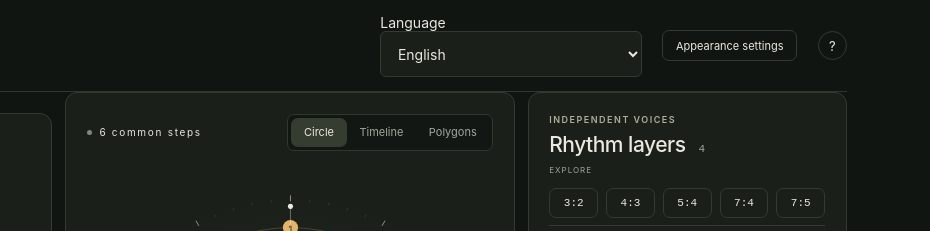
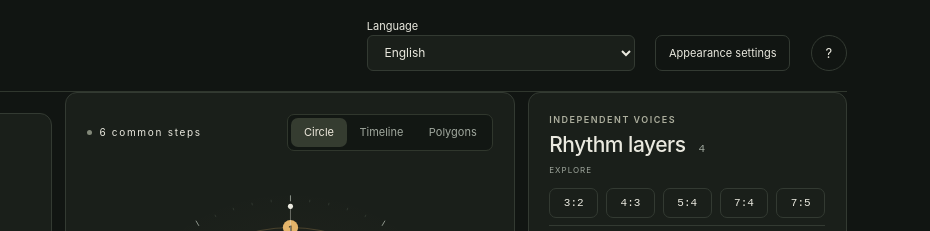
Before and after one commit to KornelSzyszka/polyrhythmer, a website built with Vite: page index.html in a window 1280 px wide. Shown: the top 231 px of the page, 350-1280 px from the left. Built offline with nearby package versions, Linux system fonts and the light colour scheme.

Commit message:
align header language controls

```diff
--- a/src/styles.css
+++ b/src/styles.css
@@ -177,10 +177,30 @@ h3 {
   font-size: 11px;
   padding: 8px 10px;
 }
+.language-select {
+  display: grid;
+  gap: var(--space-2xs);
+  min-width: 268px;
+  color: var(--text);
+  font-size: 11px;
+  line-height: 1;
+}
+.language-select select {
+  width: 100%;
+  height: 36px;
+  padding: 0 var(--space-lg) 0 var(--space-md);
+  border-radius: 6px;
+  font-size: 12px;
+  letter-spacing: normal;
+}
+.top-actions > .quiet {
+  height: 36px;
+}
 .help {
   border-radius: 50%;
-  width: 29px;
-  height: 29px;
+  width: 36px;
+  min-width: 36px;
+  height: 36px;
   font-size: 13px;
 }
 .panel-top {
--- a/src/styles/layout.css
+++ b/src/styles/layout.css
@@ -12,7 +12,7 @@
 }
 .top-actions {
   display: flex;
-  align-items: center;
+  align-items: flex-end;
   gap: 16px;
 }
 .workspace {
@@ -148,6 +148,10 @@ footer > span:last-child {
     flex: 1 1 216px;
     min-width: 0;
     justify-content: flex-end;
+  }
+  .language-select {
+    min-width: 0;
+    flex: 1 1 160px;
   }
   .brand {
     font-size: 21px;
```
